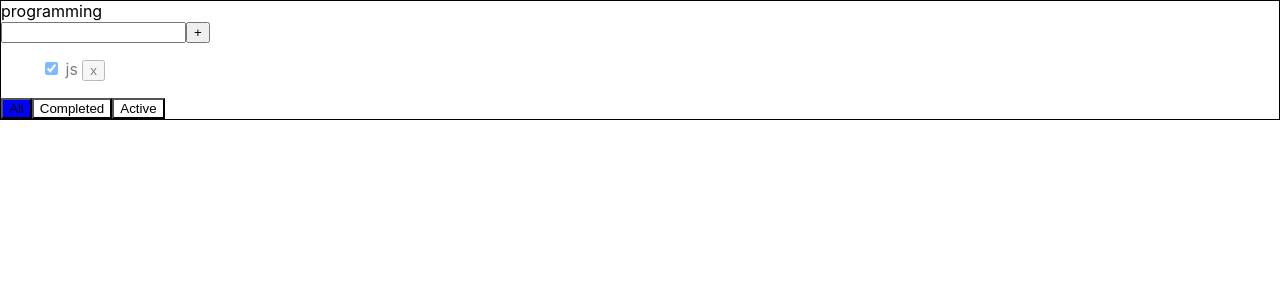
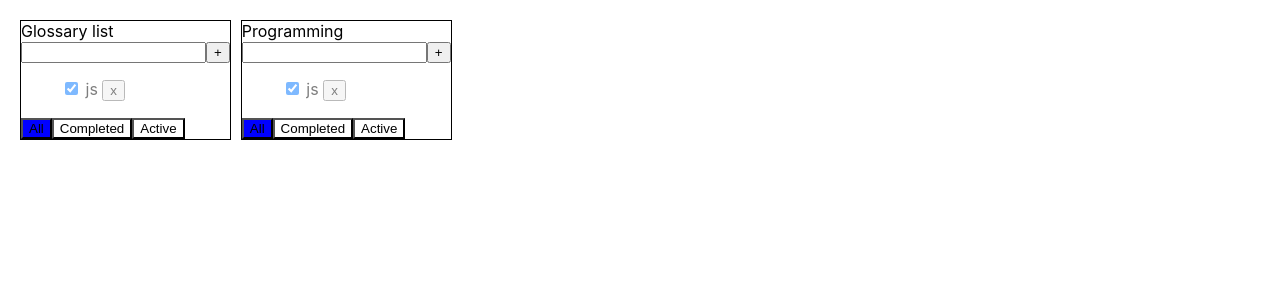
Before and after one commit to nsapaev/todo-list-ts, a React (Create React App) app: page / in a window 1280 px wide. Shown: the top 300 px of the page. Built offline with nearby package versions, Linux system fonts and the light colour scheme.

Commit message:
lesson 5 is done

```diff
--- a/src/App.css
+++ b/src/App.css
@@ -1,3 +1,9 @@
+.App{
+    display: flex;
+    gap: 10px;
+    padding: 20px;
+}
+
 li{
     list-style: none;
 }
--- a/src/App.tsx
+++ b/src/App.tsx
@@ -1,6 +1,6 @@
 import React, { useEffect, useState } from 'react';
 import { TodoList } from './components/TodoList';
-import { TasksType, FilteredValueType } from './Types';
+import { TasksType, FilteredValueType,TodoListType } from './Types';
 import "./App.css"
 import { v4 as uuid } from 'uuid';
 
@@ -8,62 +8,86 @@ import { v4 as uuid } from 'uuid';
 
 function App() {
 
-  const [tasks, setTasks] = useState<Array<TasksType>>([
-    {id: uuid(), title:"js", isDone: true},
+
+  const [todolist, setTodoList] = useState<Array<TodoListType>>([
+    {id: uuid(), title: "Glossary list", filter:"ALL", tasks: [ {id: uuid(), title:"js", isDone: true}] },
+    {id: uuid(), title: "Programming", filter:"ALL", tasks: [ {id: uuid(), title:"js", isDone: true}] },
+
   ])
-  const [filter, setFilter] = useState<FilteredValueType>("ALL")
 
 
-    const addTask = (task: TasksType) => {
-      const resultTasks = [task, ...tasks]
-      setTasks(resultTasks)
+    const addTask = (task: TasksType, todolistId: string) => {
+      const filterTodolist = todolist.find(tl => tl.id === todolistId )
+      if (filterTodolist) {
+        filterTodolist.tasks.unshift(task)
+        setTodoList([...todolist])
       }
 
-    const onRemuveTask = (id: string) => {
-      const resultTasks = tasks.filter((t:TasksType) => t.id !== id )
-      setTasks(resultTasks)
     }
 
-    const onChangeChecked = (value:boolean, id: string) => {
-      const resultTasks = tasks.map((t: TasksType) => {
+    const onRemuveTask = (taskId: string, todolistId: string) => {
+      const filteredTodoList = todolist.find(tl => tl.id === todolistId)
+      if (filteredTodoList){
+          const filterTasks = filteredTodoList.tasks.filter(t => t.id !== taskId)
+          filteredTodoList.tasks = [...filterTasks]
+          setTodoList([...todolist])
+      }
+    }
+
+    const onChangeChecked = (value:boolean, id: string, todolistId:string) => {
+
+      const filterTodoList =  todolist.find(tl => tl.id === todolistId )
+      if(filterTodoList){
+        const resultTasks = filterTodoList.tasks.map((t: TasksType) => {
           if(t.id === id){
             return { ...t, isDone: value }
           }else{
             return { ...t }
           }}
         );
-
-      setTasks(resultTasks)
+        filterTodoList.tasks = [...resultTasks]
+        setTodoList([...todolist])
       }
 
-
-    let filteredTasks = tasks
-    if(filter === "ALL"){
-      filteredTasks = tasks.filter(t => true)
-    }
-    if(filter === "ACTIVE"){
-      filteredTasks = tasks.filter(t => !t.isDone )
-    }
-    if(filter === "COMPLETED"){
-      filteredTasks = tasks.filter(t => t.isDone )
     }
 
-
+    const onFilterHandler = (filter: FilteredValueType, todolistId: string) => {
+      const filterTodoList = todolist.find(tl => tl.id === todolistId)
+      if (filterTodoList) {
+        filterTodoList.filter = filter
+        setTodoList([...todolist])
+      }
+    };
 
 
 
 
   return (
     <div className="App">
-      <TodoList
-          title='programming'
+      {todolist.map((tl:TodoListType ) => {
+
+          let filteredTasks = tl.tasks;
+
+          if (tl.filter === 'ACTIVE') {
+            filteredTasks = tl.tasks.filter(t => !t.isDone);
+          }
+          if (tl.filter === 'COMPLETED') {
+            filteredTasks = tl.tasks.filter(t => t.isDone);
+          }
+
+        return  <TodoList
+                    key={tl.id}
+                    todolistId={tl.id}
+                    title={tl.title}
                     tasks={filteredTasks}
                     onRemoveTaskHandler={onRemuveTask}
                     onChangeCheckedHandler={onChangeChecked}
-          onFilterHandler={setFilter}
-          filter={filter}
+                    onFilterHandler={onFilterHandler}
+                    filter={tl.filter}
                     onAddTaskHandler={addTask}
                 />
+      })}
+
     </div>
   );
 }
--- a/src/components/TodoList/index.tsx
+++ b/src/components/TodoList/index.tsx
@@ -4,6 +4,7 @@ import { TodoListPropsType, TasksType } from "../../Types"
 import { v4 as uuid } from 'uuid';
 
 export function TodoList ({
+  todolistId,
   title,
   tasks,
   onRemoveTaskHandler,
@@ -15,17 +16,29 @@ export function TodoList ({
 
 
   const taskList = tasks.map((task: TasksType ) => {
-    return <li className={task.isDone ? "blur_active_task": ""} key={task.id}><label> <input onChange={()=>{onChangeCheckedHandler(!task.isDone, task.id)}} type="checkbox" checked={task.isDone} /> <span> {task.title} </span> </label> <button onClick={() => {onRemoveTaskHandler(task.id)}} >x</button> </li>
+    return <li
+        className={task.isDone ? "blur_active_task": ""}
+        key={task.id}>
+          <label>
+            <input
+              onChange={()=>{onChangeCheckedHandler(!task.isDone, task.id, todolistId)}}
+              type="checkbox" checked={task.isDone}
+            />
+              <span> {task.title} </span>
+          </label>
+          <button onClick={() => {onRemoveTaskHandler(task.id, todolistId)}} >x</button> </li>
   })
+
     const [addTaskInputValue , setAddTaskInputValue] = useState<string>("")
 
     const [error, setError] = useState<boolean>(false)
-    const addTask = (task:TasksType) => {
+
+    const addTask = (task:TasksType, todolistId: string) => {
       if(addTaskInputValue.trim() === ""){
         setError(true)
         return
       }
-      onAddTaskHandler(task)
+      onAddTaskHandler(task,todolistId)
       setAddTaskInputValue("")
     }
 
@@ -45,19 +58,19 @@ export function TodoList ({
                 onChange={onChangeAddNewTaskInput}
                 onKeyDown={(e) => {
                   if(e.key === "Enter"){
-                    addTask({id: uuid(),  title: addTaskInputValue, isDone: false })
+                    addTask({id: uuid(),  title: addTaskInputValue, isDone: false },todolistId )
                   }
                 }}/>
-              <button onClick={() => {addTask({id: uuid(), title: addTaskInputValue,  isDone: false,}) }}>+</button>
+              <button onClick={() => {addTask({id: uuid(), title: addTaskInputValue,  isDone: false}, todolistId) }}>+</button>
               {error && <div className="error_message">Field is required </div>}
           </div>
           <ul>
             {taskList}
           </ul>
           <div>
-            <button style={{background: filter === "ALL" ? "blue" : "white" }} onClick={() => {onFilterHandler("ALL")}}>All</button>
-            <button style={{background: filter === "COMPLETED" ? "blue" : "white" }} onClick={() => {onFilterHandler("COMPLETED")}} >Completed</button>
-            <button style={{background: filter === "ACTIVE" ? "blue" : "white" }} onClick={() => {onFilterHandler("ACTIVE")}}>Active</button>
+            <button style={{background: filter === "ALL" ? "blue" : "white" }} onClick={() => {onFilterHandler("ALL",todolistId)}}>All</button>
+            <button style={{background: filter === "COMPLETED" ? "blue" : "white" }} onClick={() => {onFilterHandler("COMPLETED",todolistId)}} >Completed</button>
+            <button style={{background: filter === "ACTIVE" ? "blue" : "white" }} onClick={() => {onFilterHandler("ACTIVE",todolistId)}}>Active</button>
           </div>
 
       </div>
```
Also changed, not shown: src/Types/index.tsx (+13 -4 lines). Lines whose indentation alone changed are shown as unchanged.
